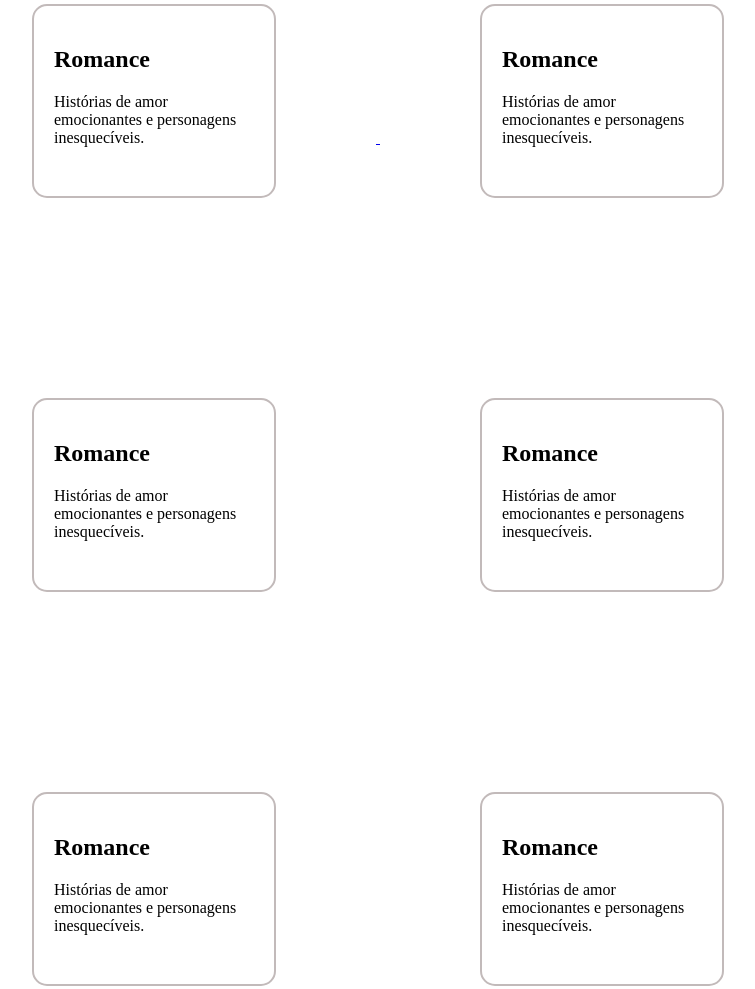
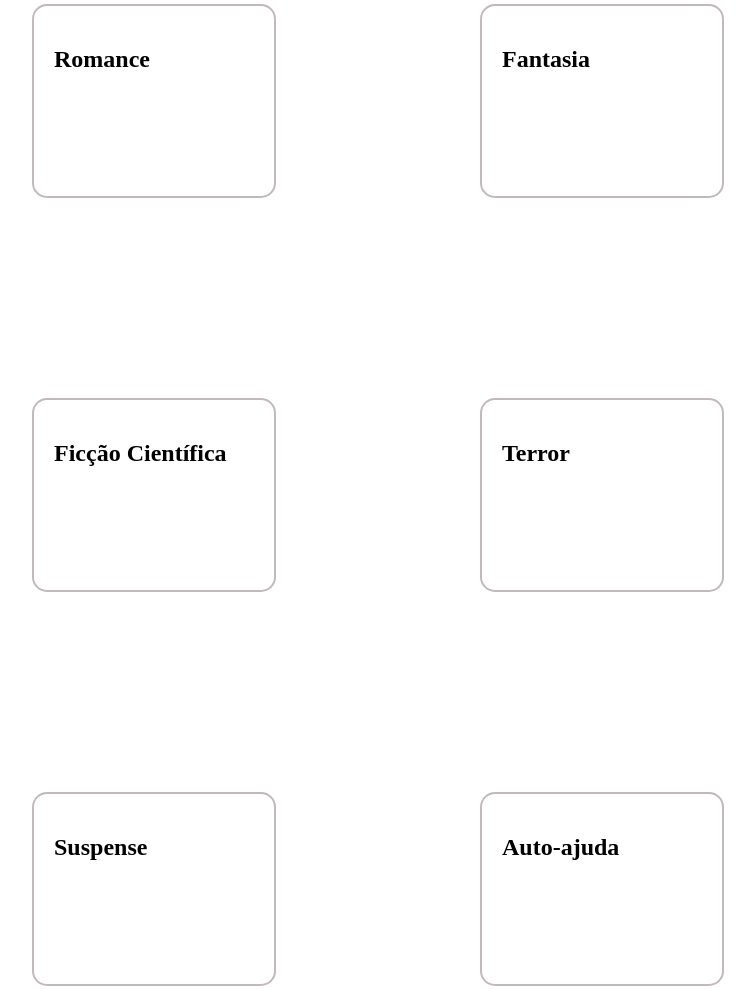
Before and after one commit to leitepereirafamilia-lang/Book-s-Wolrd, a plain HTML site: page Gêneros.html in a window 1280 px wide. Shown: the part 234-1223 px from the top of the page, without its empty margins (76-831 px from the left). Drawn offline with Linux system fonts and the light colour scheme.

Commit message:
Refactor Gêneros.html for improved genre display
Consolidate genre sections and enhance layout

```diff
--- a/Gêneros.html
+++ b/Gêneros.html
@@ -15,75 +15,59 @@
 </ul>
 </nav>
 
+
+
+
+
 <main>
 
     <div class="frase">
         <h1>Gêneros dos Livros</h1>
     </div>
 
+    <div class="caixas">
 
-<a href="romance.html">
-<div class="caixa">
+        <a href="romance.html" class="caixa">
             <h2>Romance</h2>
-<p>Histórias de amor emocionantes e personagens inesquecíveis.</p>
-</div>
         </a>
 
+        <div class="caixa">
+            <h2>Fantasia</h2>
+        </div>
 
         <div class="caixa">
-<h2>Romance</h2>
-<p>Histórias de amor emocionantes e personagens inesquecíveis.</p>
+            <h2>Ficção Científica</h2>
         </div>
 
+        <div class="caixa">
+            <h2>Terror</h2>
+        </div>
 
         <div class="caixa">
-<h2>Romance</h2>
-<p>Histórias de amor emocionantes e personagens inesquecíveis.</p>
+            <h2>Suspense</h2>
         </div>
 
+        <div class="caixa">
+            <h2>Auto-ajuda</h2>
+        </div>
 
         <div class="caixa">
-<h2>Romance</h2>
-<p>Histórias de amor emocionantes e personagens inesquecíveis.</p>
+            <h2>Educacionais</h2>
         </div>
 
+        <div class="caixa">
+            <h2>Distopia</h2>
+        </div>
 
         <div class="caixa">
-<h2>Romance</h2>
-<p>Histórias de amor emocionantes e personagens inesquecíveis.</p>
+            <h2>Religiosos</h2>
         </div>
 
-
-<div class="caixa">
-<h2>Romance</h2>
-<p>Histórias de amor emocionantes e personagens inesquecíveis.</p>
     </div>
 
-
-<div class="caixa">
-<h2>Romance</h2>
-<p>Histórias de amor emocionantes e personagens inesquecíveis.</p>
-</div>
+</main>
 
 
-<div class="caixa">
-<h2>Romance</h2>
-<p>Histórias de amor emocionantes e personagens inesquecíveis.</p>
-</div>
-
-
-<div class="caixa">
-<h2>Romance</h2>
-<p>Histórias de amor emocionantes e personagens inesquecíveis.</p>
-</div>
-
-
-
-
-
-
-
-</main>
 
 
 <footer>
```
Lines whose indentation alone changed are shown as unchanged.
